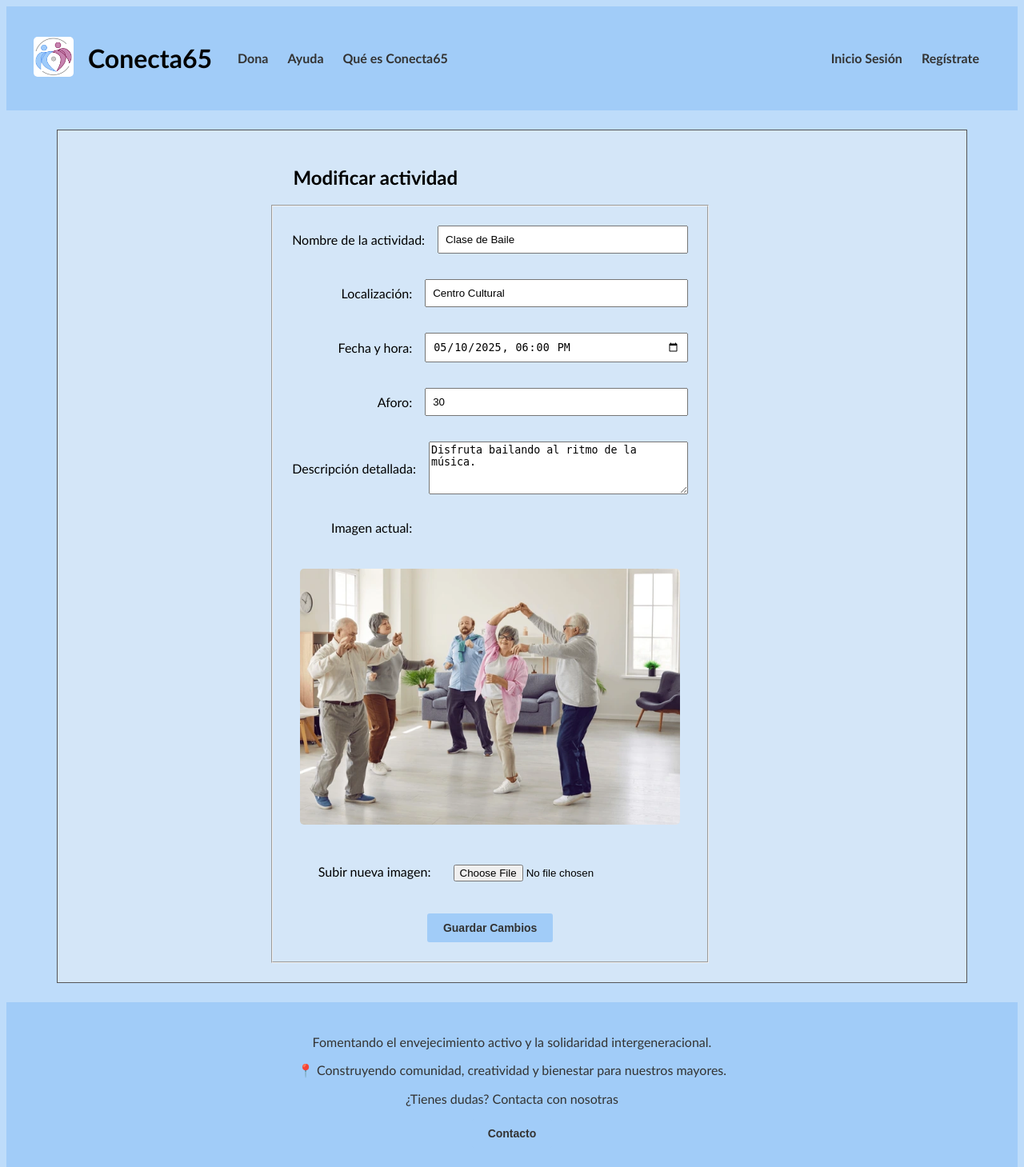
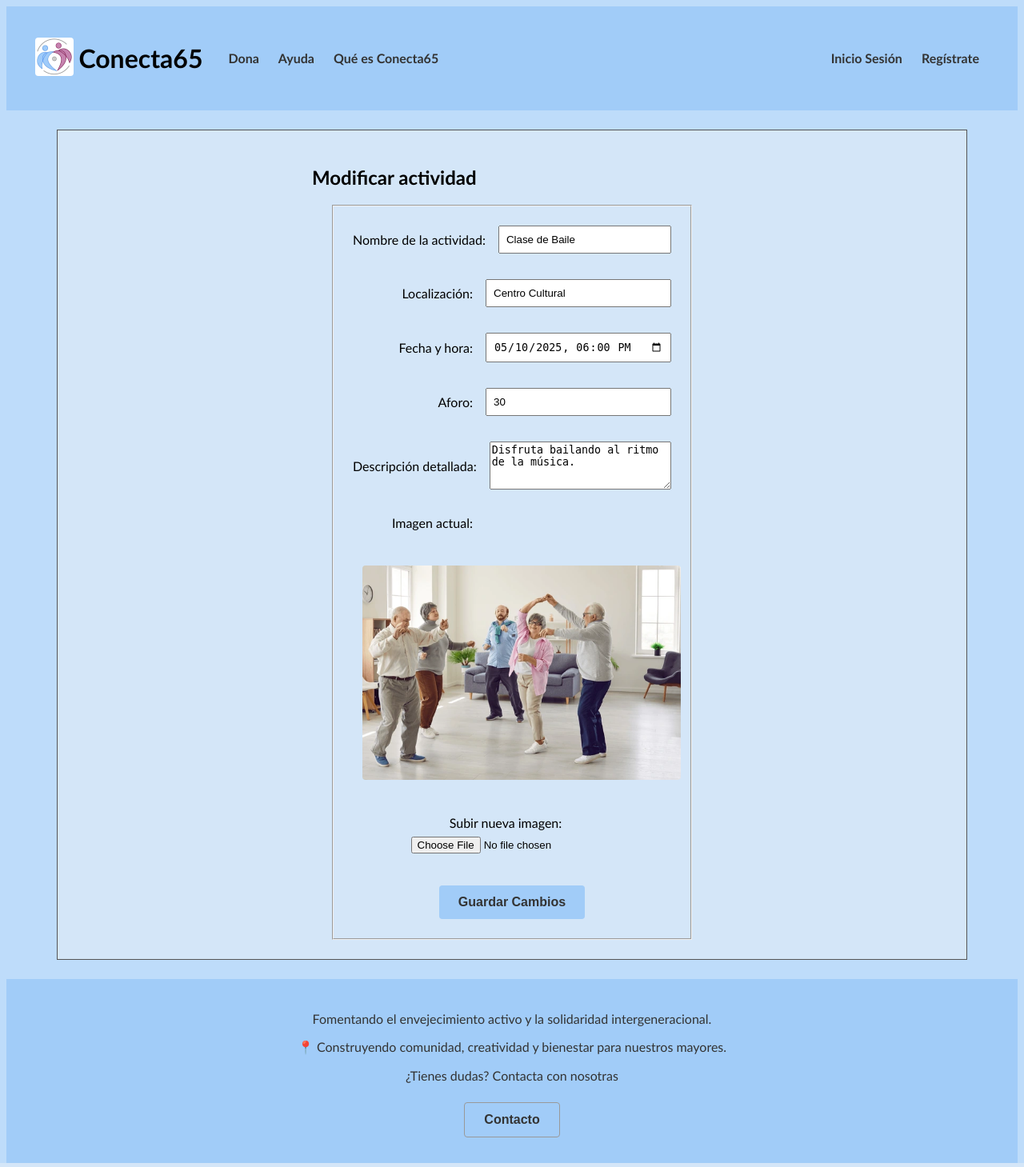
Before and after one commit to evsant02/Aplicaciones-Web, a PHP site: page /ModificarActividad.php?id=1 in a window 1280 px wide. Shown: the whole page at 80% size. Run offline with PHP 8.4, Linux system fonts and the light colour scheme; data comes from the database, SQL or seed files in the repository.

Commit message:
estilo y responsiveness

```diff
--- a/p3_g1/CSS/estilo.css
+++ b/p3_g1/CSS/estilo.css
@@ -61,37 +61,16 @@ nav ul li a:hover {
 	color: #3c99f5;
 }
 
-/* Contenedor de los enlaces
-.cabecera {
-	display: flex;
-	/* justify-content: space-between;
-	width: 100%;
-	/* align-items: center;
-}
-
-/* Alinea los enlaces de usuario (Perfil y Salir) a la derecha
-.user-links {
-	margin-left: auto;
-	display: flex;
-	align-items: center;
-}
-
-.user-links ul {
-	display: flex;
-	list-style: none;
-	margin: 0;
-	padding: 0;
-}
-
-.user-links ul li {
-	margin-left: 15px; /* Espacio entre los elementos
-} */
-
 footer {
 	padding: 1.5rem;
 	background-color: #a1ccf8;
 	color: #333;
 	text-align: center;
+}
+
+.boton-contacto button {
+	border: 1px solid #999999;
+	margin: 0.5rem auto;
 }
 
 main {
@@ -128,6 +111,7 @@ main {
 	display: flex;
 	justify-content: center;
 	width: 90%;
+	margin: 0 auto;
 }
 
 .inForm fieldset {
@@ -149,29 +133,24 @@ main {
 	margin: 0 0 1rem 0;
 }
 
-
 .inForm fieldset p label {
 	min-width: 150px;
 	text-align: right;
 	margin-right: 1rem;
 }
 
-
 .inForm fieldset p input {
 	flex: 1;
 	padding: 8px;
 	box-sizing: border-box;
+	min-width: 1rem;
 }
 
 .inForm fieldset p textarea {
 	flex: 1;
 	height: 60px;
+	box-sizing: border-box;
 }
-
-/* .inForm fieldset button {
-	padding: 10px 20px;
-	margin-top: 10px;
-} */
 
 .inForm fieldset > p:last-of-type { /* para centrar el no tienes cuenta */
 	text-align: center;
@@ -195,10 +174,10 @@ button {
 	background-color: #a1ccf8;
 	color: #333;
 	font-weight: bold;
-	font-size: 14px;
-	padding: 10px 20px;
+	font-size: 1rem;
+	padding:  0.75rem 1.5rem;
 	border: none;
-	border-radius: 3px;
+	border-radius: 0.25rem;
 	cursor: pointer;
 	width: auto;
 }
@@ -208,12 +187,14 @@ button:hover {
 }
 
 img {
-	margin: 10px;
-	border-radius: 5px;
+	margin: 0.75rem;
+	border-radius: 0.25rem;
+	max-width: 100%;
+	height: auto;
 }
 
 .logo img {
-	height: 50px;
+	height: 3rem;
 	width: auto;
 	object-fit: contain;
 }
--- /dev/null
+++ b/p3_g1/CSS/estiloMovil.css
@@ -0,0 +1,22 @@
+
+.inForm fieldset p {
+  flex-direction: column;
+  align-items: flex-start;
+}
+
+.inForm fieldset p label {
+  text-align: left;
+  margin-right: 0;
+  margin-bottom: 0.5rem;
+  min-width: auto;
+  width: 100%;
+}
+
+.inForm fieldset p input,
+.inForm fieldset p textarea {
+  width: 100%;
+}
+
+.inForm fieldset {
+  padding: 1rem;
+}
--- a/p3_g1/includes/actividad/actividadAppService.php
+++ b/p3_g1/includes/actividad/actividadAppService.php
@@ -152,7 +152,7 @@ class actividadAppService
         //administrador: dos botones
         if ($app->soyAdmin()){
             //debe de aparecer un boton para eliminarla y otro para modificar los datos
-            $html .= '<a href="ModificarActividad.php?id=' . $actividadDTO->id() . '"><button type="button">Modificar</button></a> <a href="EliminarActividad.php?id=' . $actividadDTO->id() . '"><button type="button">Eliminar</button></a>';
+            $html .= '<a href="ModificarActividad.php?id=' . $actividadDTO->id() . '"><button type="button">Modificar</button></a> &ensp; <a href="EliminarActividad.php?id=' . $actividadDTO->id() . '"><button type="button">Eliminar</button></a>';
             /*$html .= '<a href="ModificarActividad.php?id=' . $actividadDTO->id() . '" class="btn">Modificar</a> |
                     <a href="EliminarActividad.php?id=' . $actividadDTO->id() . '" class="btn">Eliminar</a>';*/
         }
--- a/p3_g1/includes/comun/plantilla.php
+++ b/p3_g1/includes/comun/plantilla.php
@@ -1,6 +1,7 @@
 <!DOCTYPE html>
 <html>
 	<head>
+		<link rel="stylesheet" media="screen and (max-width: 699px)" type="text/css" href="css/estiloMovil.css" />
 		<link rel="stylesheet" type="text/css" href="CSS/estilo.css" />
 		<meta http-equiv="Content-Type" content="text/html; charset=utf-8">
     <meta name="viewport" content="width=device-width, initial-scale=1.0">
--- a/p3_g1/perfil.php
+++ b/p3_g1/perfil.php
@@ -31,8 +31,8 @@ function mostrarPerfil(): string {
         $html .= "<div class='perfil-admin'>";
         $html .= "<p class='rol-usuario'> <em> Administrador </em> </p>";
         $html .= "<div class='botones-admin'>";
-        $html .= '<a href="CrearActividad.php"><button class="btn-admin">Crear actividad</button></a>';
-        $html .= '<a href="vistaActividades.php"><button class="btn-admin">Modificar actividad</button></a>';
+        $html .= '<a href="CrearActividad.php"><button>Crear actividad</button></a>';
+        $html .= '<a href="vistaActividades.php"><button>Modificar actividad</button></a>';
         $html .= "</div>"; // cierre botones-admin
         $html .= "</div>"; // cierre perfil-admin
     } else {
```
Also changed, not shown: other parts of p3_g1/CSS/estilo.css (+9 -96 lines), p3_g1/CSS/tablaActividades.css (+21 -4 lines), p3_g1/includes/mostrarActividades/actividadesDisponibles.php (+28 -1 lines).
